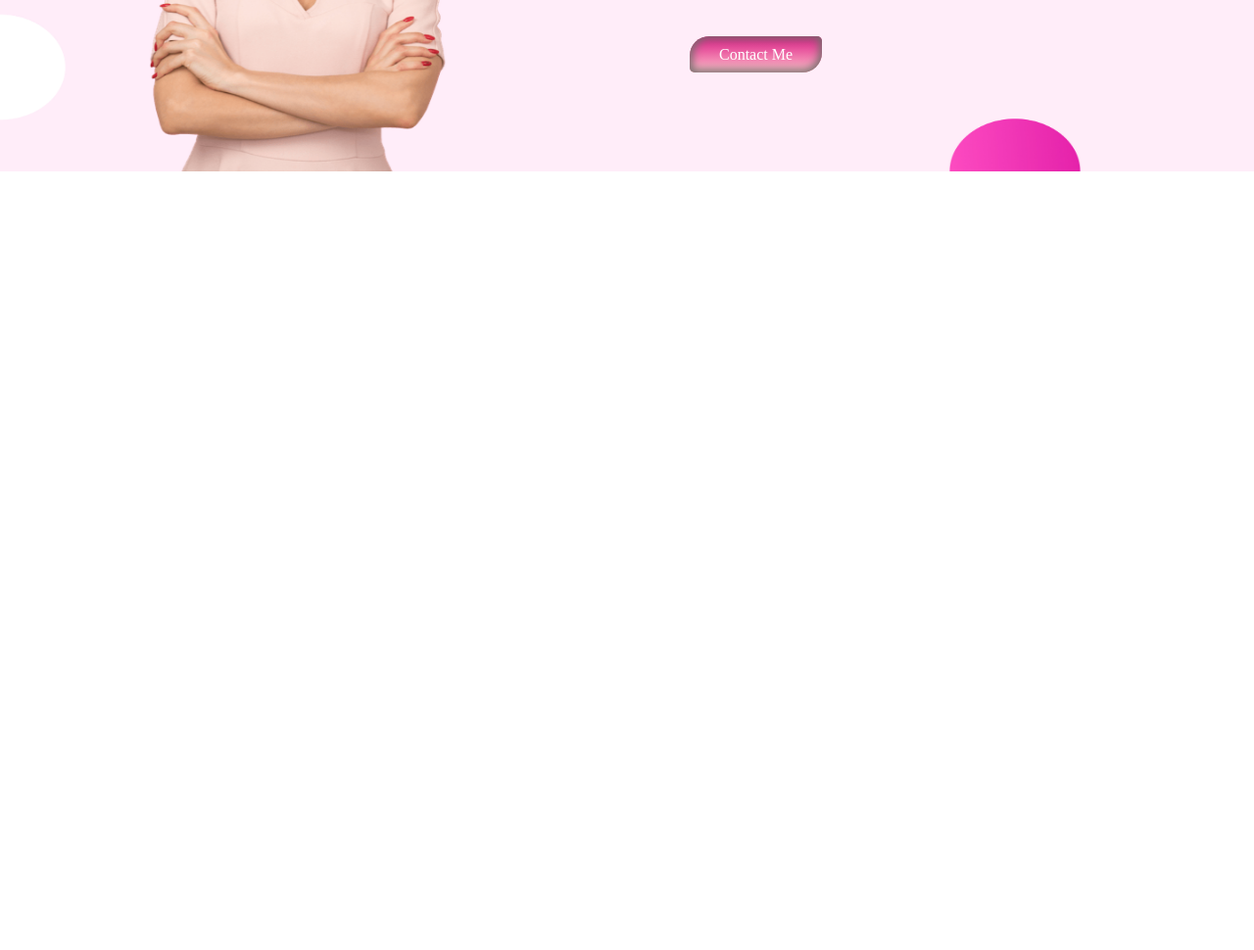
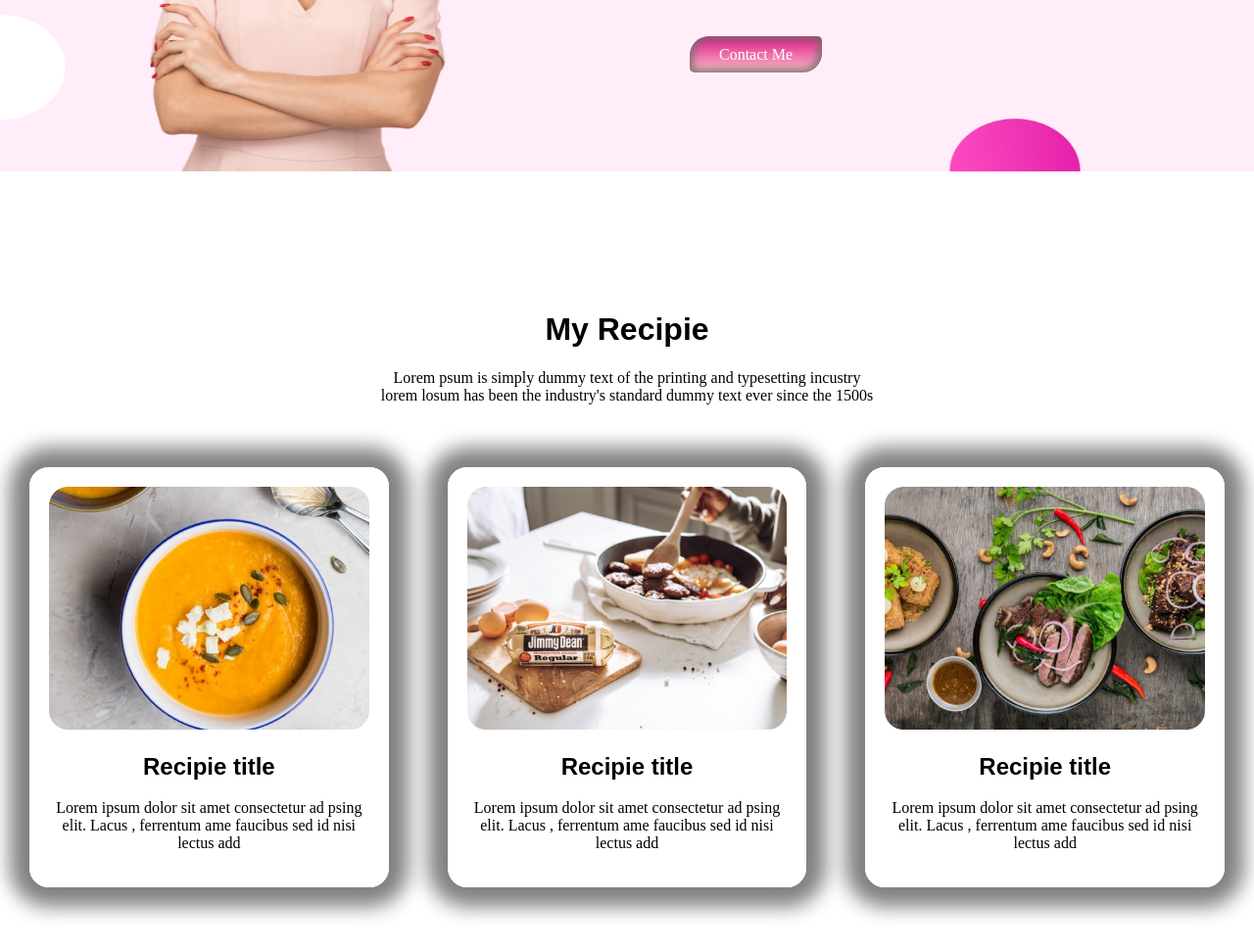
Before and after one commit to Munni2244/food-network, a plain HTML site: page index.html in a window 1280 px wide. Shown: the part 774-1744 px from the top of the page at 98% size. Before the commit the page ends 1071 px from the top, so only its background shows below. Drawn offline with Linux system fonts and the light colour scheme.

Commit message:
third part

```diff
--- a/index.html
+++ b/index.html
@@ -24,7 +24,7 @@
         </div>
 
     </section>
-    <section>
+    <section >
 
         <div class=" box box2">
             <img src="images/Frame 59.png" alt="">
@@ -39,6 +39,34 @@
         </div>
     </div>
     </section>
+    <h1  class="text-align text1"> My Recipie</h1>
+        <p class="text-align margin">
+            Lorem psum is simply dummy text of the printing and typesetting incustry <br>
+            lorem losum has been the industry's standard dummy text ever since the 1500s
+        </p>
+    <section >
+        <div class="main-box">
+        <div class="box4">
+            <img src="images/food2.png" alt="">
+            <h1  class="text-align text1"> Recipie title</h1>
+            <p  class="text-align"> Lorem ipsum dolor sit amet consectetur ad psing elit. Lacus , ferrentum ame faucibus sed id nisi lectus add  </p>
+
+    </div>
+        <div  class="box4">
+            <img src="images/food1.jpg" alt="">
+            <h1 class="text-align text1"> Recipie title</h1>
+            <p class="text-align"> Lorem ipsum dolor sit amet consectetur ad psing elit. Lacus , ferrentum ame faucibus sed id nisi lectus add </p>
+
+        </div>
+        <div class="box4">
+
+            <img src="images/Project Cover1.jpg" alt="">
+            <h1 class="text-align text1"> Recipie title</h1>
+            <p class="text-align"> Lorem ipsum dolor sit amet consectetur ad psing elit. Lacus , ferrentum ame faucibus sed id nisi lectus add  </p>
+
+        </div>
+    </div>
+    </section>
 
 </body>
 </html>
--- a/style.css
+++ b/style.css
@@ -1,5 +1,7 @@
 section{
     display: flex;
+
+
 }
 body{
     margin: 0;
@@ -49,3 +51,32 @@ span{
     margin-top: 10%;
     margin-left: 5%;
 }
+.main-box{
+    display: flex;
+
+
+}
+.box4{
+    border: 20px solid;
+    border-color: white;
+    margin-left: 30px;
+    margin-right: 30px;
+    margin-bottom: 5%;
+    border-radius: 20px;
+    box-shadow: 0px 0px 20px 20px gray;
+
+}
+.box4 img{
+width: 100%;
+}
+
+.text-align{
+    text-align: center;
+
+}
+.margin{
+    margin-bottom: 5%;
+}
+.text1{
+    font-family: fantasy;
+}
```
Also changed, not shown: images/food1.jpg (renamed from images/food3.jpg), 1 other file.
